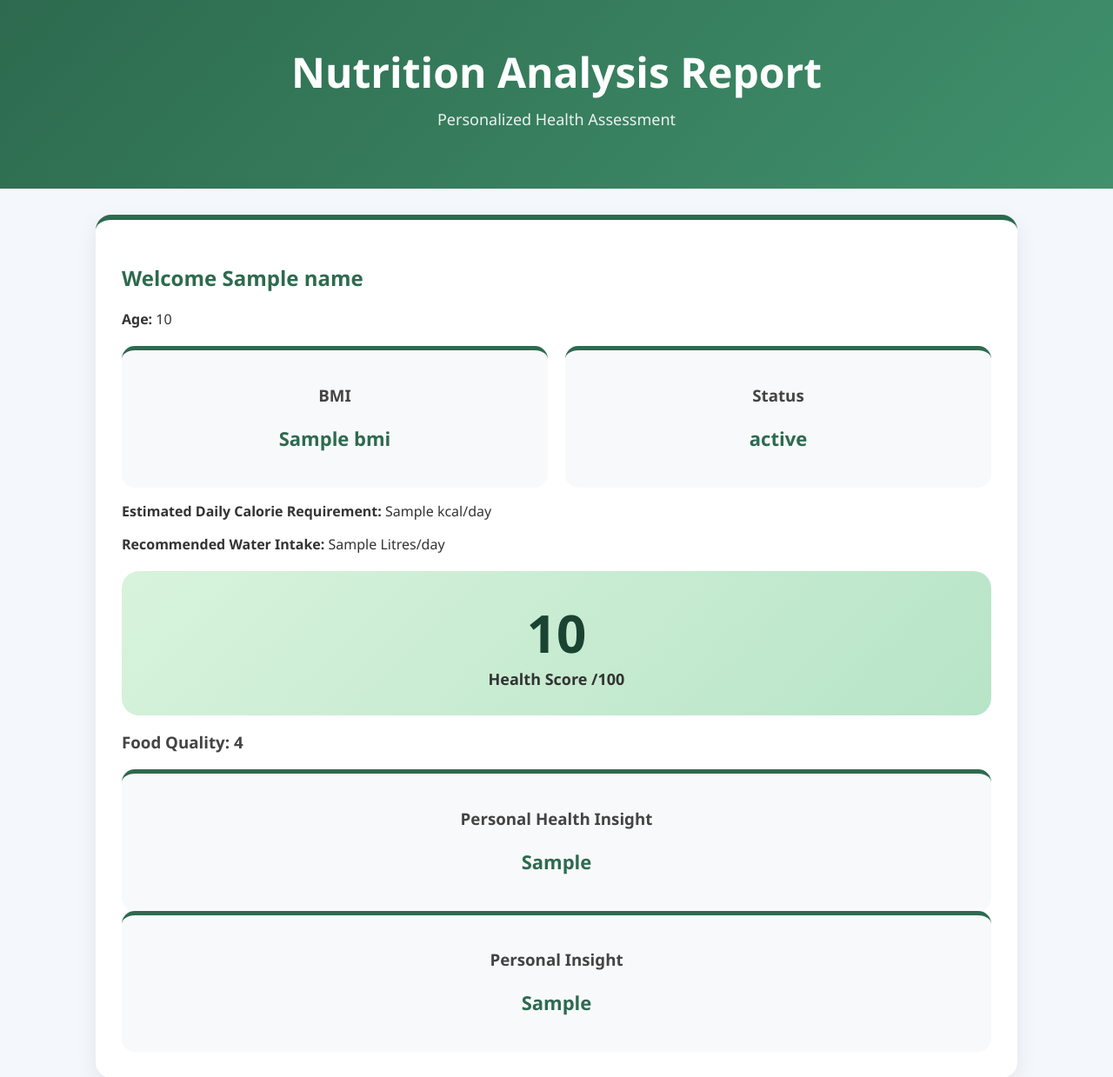
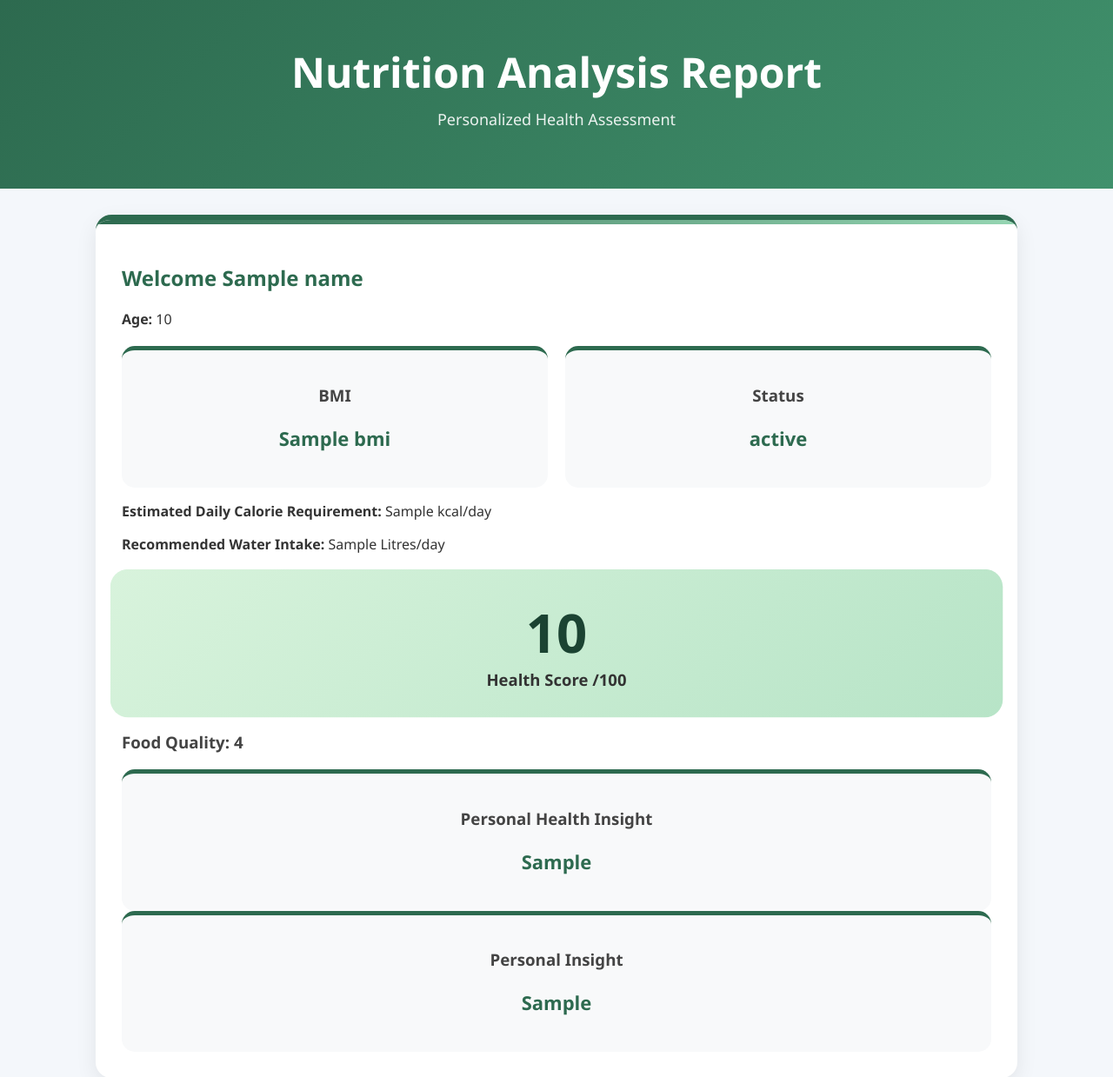
Before and after one commit to Krishna-bansal-kb/NutriGuide, a Python web app: template templates/result.html in a window 1280 px wide. Shown: the top 1239 px of the page at 87% size. Run offline with Jinja, Linux system fonts and the light colour scheme; the template is opened without the code that fills it: most values are stand-ins (such as "Sample title", 1, 10 or a date in 2020).

Commit message:
Update style.css

```diff
--- a/static/style.css
+++ b/static/style.css
@@ -234,6 +234,7 @@ transform:translateY(-3px);
 }
 
 .food-card{
+cursor:pointer;
 background:white;
 padding:20px;
 margin-bottom:20px;
@@ -245,6 +246,7 @@ box-shadow:0 4px 12px rgba(0,0,0,0.08);
 
 transition:0.3s;
 overflow:hidden;
+
 }
 
 .food-card:hover{
@@ -261,6 +263,10 @@ padding:15px;
 margin:-20px -20px 20px -20px;
 }
 
+.food-card table{
+
+    opacity:0.95;
+}
 /* ==========================
 FORM
 ========================== */
@@ -763,3 +769,67 @@ min-width:250px;
 
 margin:10px;
 }
+/* ==========================
+RESULT PAGE PREMIUM CARDS
+========================== */
+
+.result-card{
+    position:relative;
+    overflow:hidden;
+}
+
+.result-card::before{
+
+    content:"";
+
+    position:absolute;
+
+    top:0;
+    left:0;
+
+    width:100%;
+    height:5px;
+
+    background:linear-gradient(
+    90deg,
+    #2d6a4f,
+    #95d5b2
+    );
+}
+.score{
+
+    animation:pulseScore 2s infinite;
+}
+
+@keyframes pulseScore{
+
+    0%{
+        transform:scale(1);
+    }
+
+    50%{
+        transform:scale(1.03);
+    }
+
+    100%{
+        transform:scale(1);
+    }
+}
+.graph-box{
+
+    background:white;
+
+    padding:25px;
+
+    border-radius:20px;
+
+    box-shadow:
+    0 10px 30px rgba(0,0,0,0.12);
+
+    transition:0.4s;
+}
+
+.graph-box:hover{
+
+    transform:translateY(-5px);
+}
```
